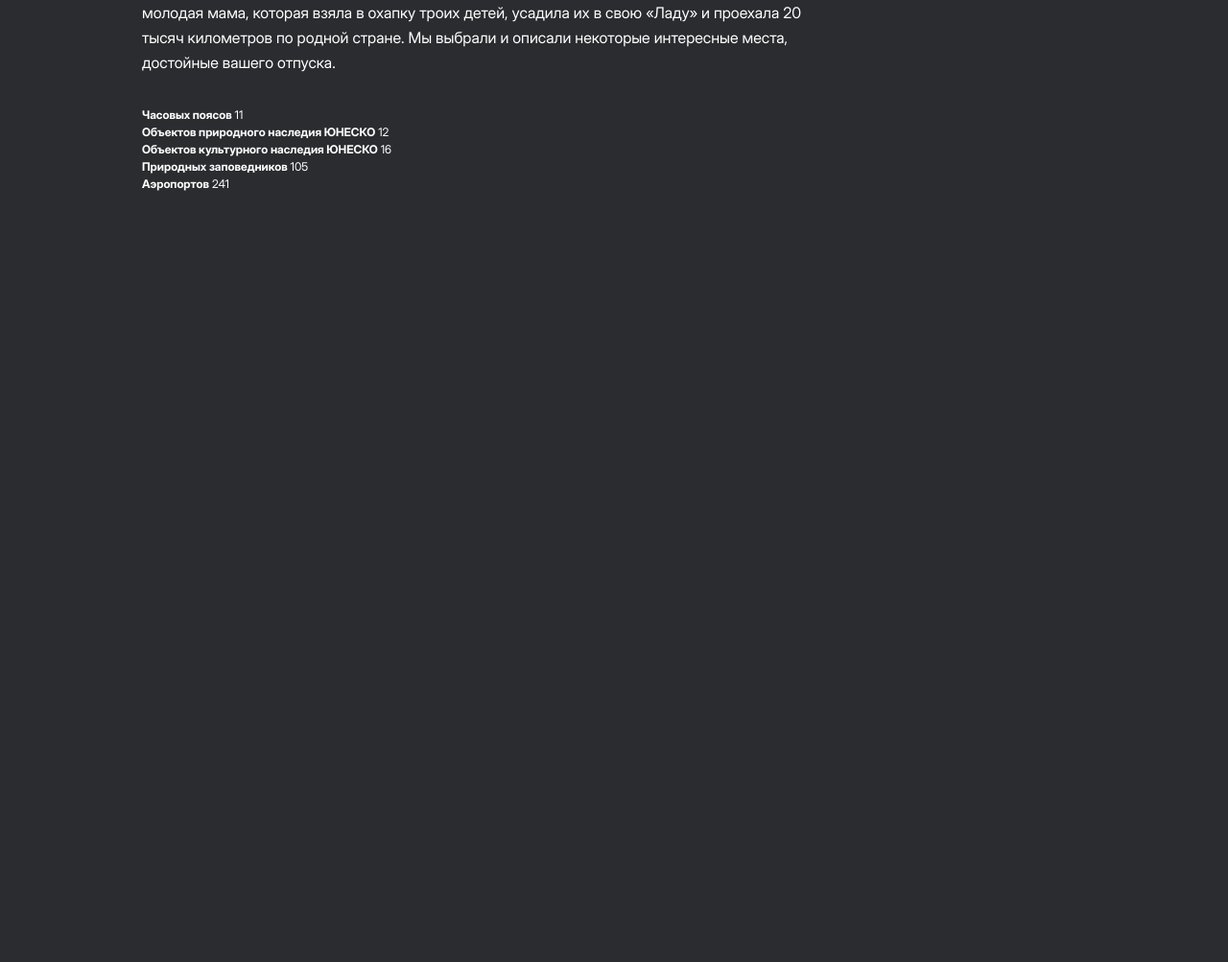
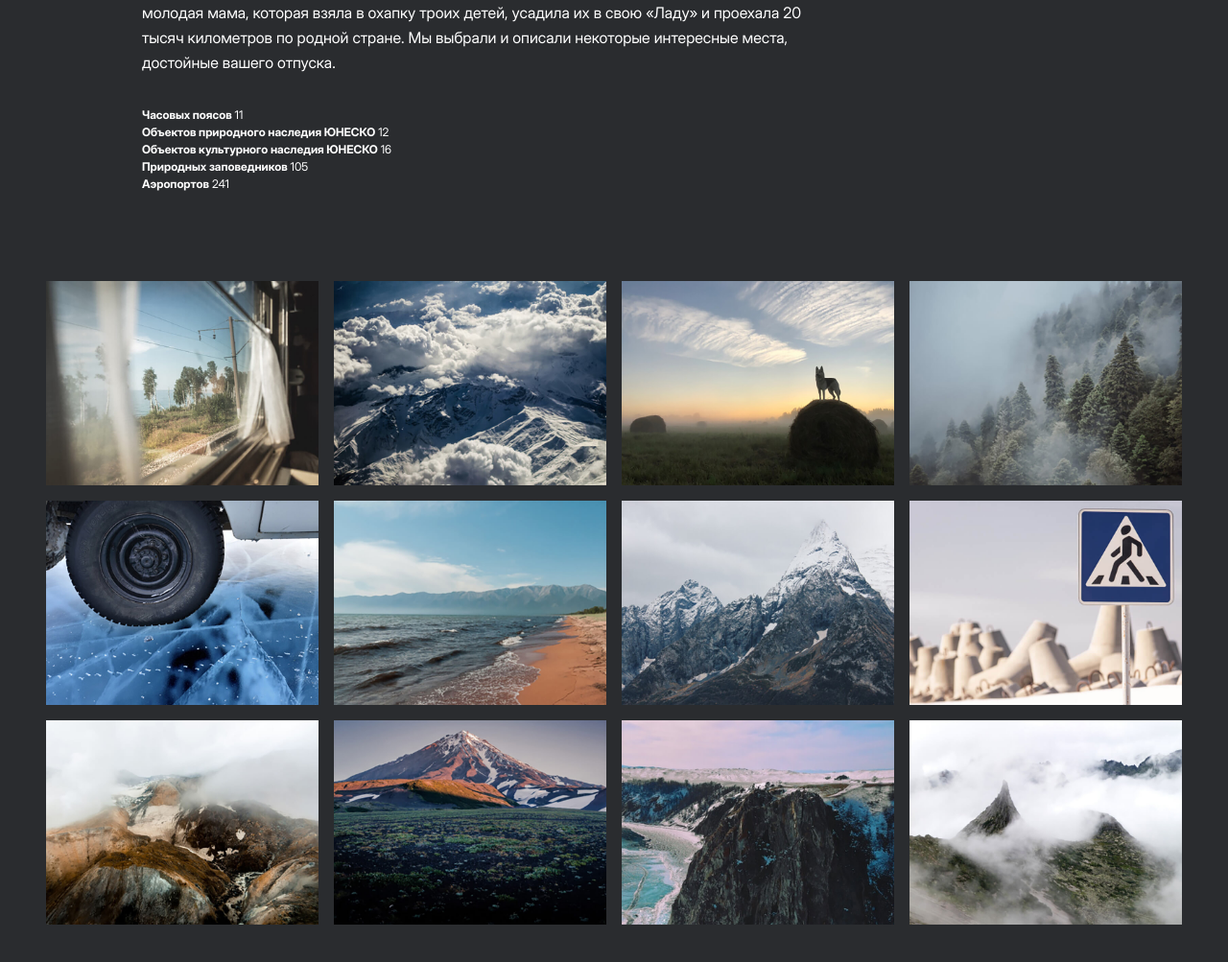
Before and after one commit to Nizrum/russian-travel, a plain HTML site: page index.html in a window 1280 px wide. Shown: the part 1464-2467 px from the top of the page at 96% size. Before the commit the page ends 1757 px from the top, so only its background shows below. Drawn offline with Linux system fonts and the light colour scheme.

Commit message:
Made gallery section

```diff
--- a/index.html
+++ b/index.html
@@ -58,6 +58,21 @@
         </li>
       </ul>
     </section>
+
+    <section class="gallery page__gallery">
+      <img src="./images/photo-grid-train.jpg" alt="Вид из поезда" class="gallery__picture">
+      <img src="./images/photo-grid-atharva-tulsi.jpg" alt="Atharva tulsi" class="gallery__picture">
+      <img src="./images/photo-grid-tuman.jpg" alt="Поле в тумане" class="gallery__picture">
+      <img src="./images/photo-grid-sochi.jpg" alt="Лес в тумане" class="gallery__picture">
+      <img src="./images/photo-grid-arisa.jpg" alt="Автомобиль на льду" class="gallery__picture">
+      <img src="./images/photo-grid-baikal.jpg" alt="Байкал" class="gallery__picture">
+      <img src="./images/photo-grid-elbrus.jpg" alt="Эльбрус" class="gallery__picture">
+      <img src="./images/photo-grid-kondratiev.jpg" alt="Знак пешеходного перехода и бетонные блоки" class="gallery__picture">
+      <img src="./images/photo-grid-kamchatka-1.jpg" alt="Горы в тумане" class="gallery__picture">
+      <img src="./images/photo-grid-kamchatka-2.jpg" alt="Гора" class="gallery__picture">
+      <img src="./images/photo-grid-baikal-2.jpg" alt="Байкал" class="gallery__picture">
+      <img src="./images/photo-grid-ergaki.jpg" alt="Ергаки в тумане" class="gallery__picture">
+    </section>
   </main>
 </body>
 
--- a/styles/style.css
+++ b/styles/style.css
@@ -32,6 +32,10 @@
 }
 
 .page__info {
+  margin: 0 auto 92px;
+}
+
+.page__gallery {
   margin: 0 auto 92px;
 }
 
@@ -159,3 +163,15 @@
   font-size: 12px;
   line-height: 1.5;
 }
+
+.gallery {
+  width: 92.5%;
+  max-width: 1184px;
+  display: grid;
+  grid-template-columns: repeat(auto-fit, minmax(250px, 1fr));
+  gap: 16px;
+}
+
+.gallery__picture {
+  width: 100%;
+}
```
Also changed, not shown: images/photo-grid-arisa.jpg (added), images/photo-grid-atharva-tulsi.jpg (added), images/photo-grid-baikal-2.jpg (added), images/photo-grid-baikal.jpg (added), images/photo-grid-elbrus.jpg (added), images/photo-grid-ergaki.jpg (added), images/photo-grid-kamchatka-1.jpg (added), images/photo-grid-kamchatka-2.jpg (added), images/photo-grid-kondratiev.jpg (added), images/photo-grid-sochi.jpg (added), images/photo-grid-train.jpg (added), images/photo-grid-tuman.jpg (added).
